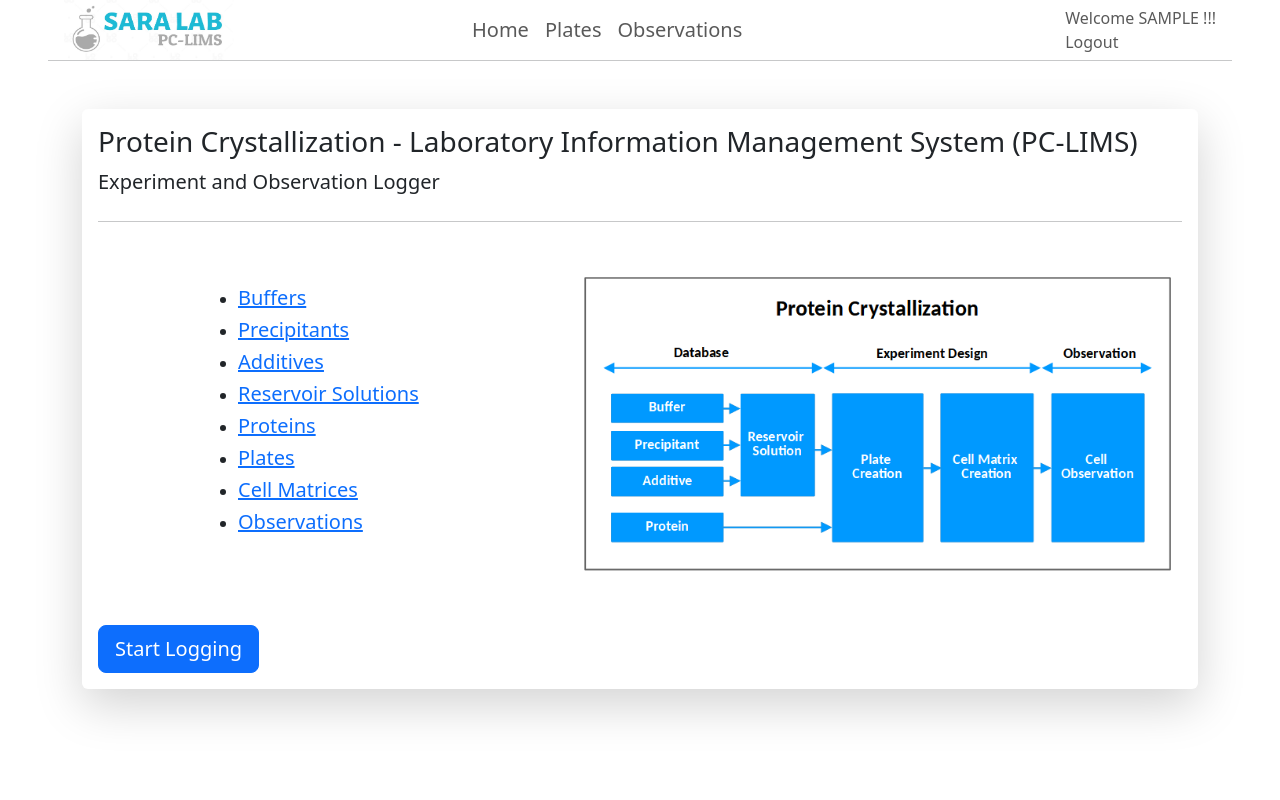
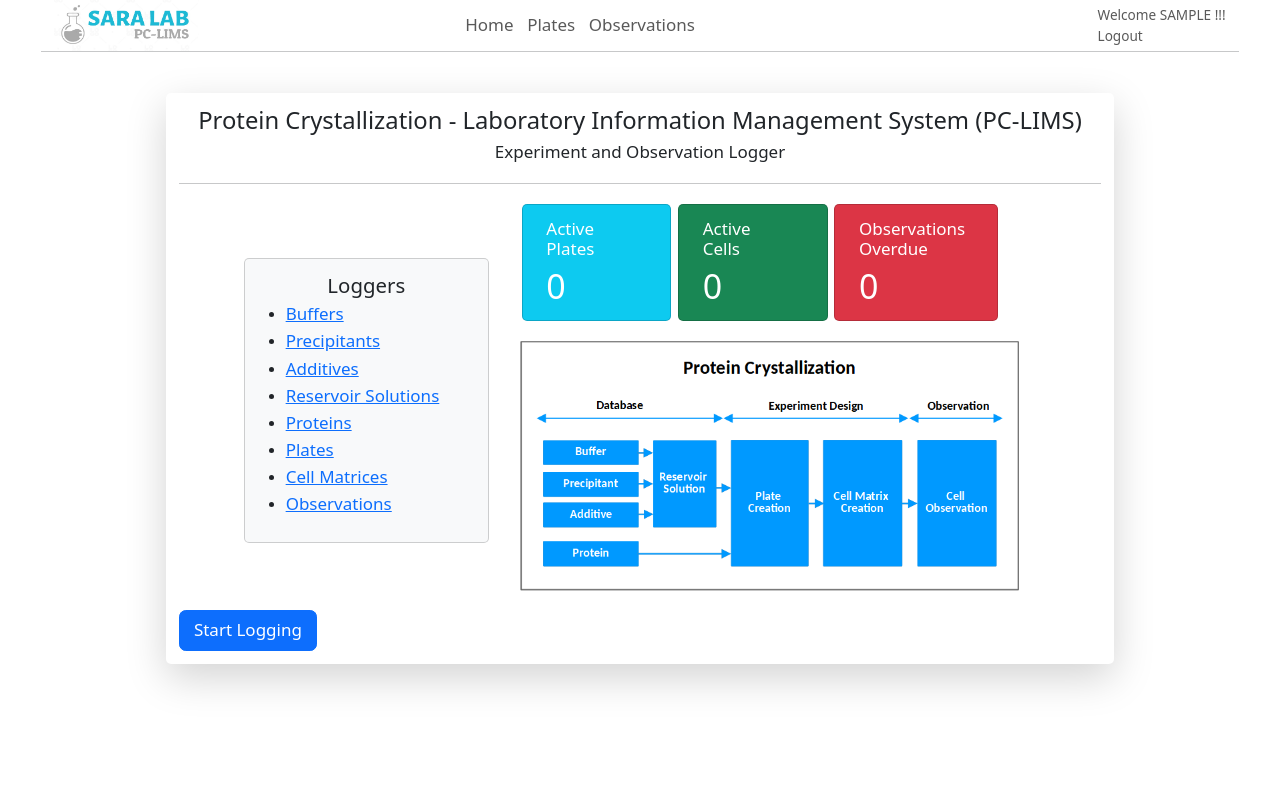
Before and after one commit to balurm/pc_lims, a Django app: page / in a window 1280 px wide. Run offline with Django 4.2, Linux system fonts and the light colour scheme; the visitor is signed in with stand-in values (Sample User, id 1); data that the repository does not hold is empty; some libraries are stand-ins or nearby versions.

Commit message:
added cards

```diff
--- a/explogger/models.py
+++ b/explogger/models.py
@@ -236,8 +236,7 @@ class Observation(models.Model):
     crystal_type = models.CharField(max_length=20,null=True, blank=True)
     crystal_size = models.CharField(max_length=20,null=True, blank=True)
     photo = models.ImageField(upload_to='images/cells/%Y/%m/%d/', null=True, blank=True)
-    # status = models.CharField(max_length=16, choices=STATUS , default='InObservation')
-    status = models.ForeignKey(Cell, on_delete=models.DO_NOTHING, to_field='status', related_name='status')
+    status = models.CharField(max_length=16, choices=STATUS , default='InObservation')
     nextdate = models.DateField()
     remark = models.TextField(null=True, blank=True)
     addedby = models.ForeignKey(User, on_delete=models.DO_NOTHING, to_field='username', related_name='o_addedby',  db_column='o_addedby')
@@ -246,5 +245,6 @@ class Observation(models.Model):
         # This is for admin display
         return f'{self.cellname}'
 
+
     def get_fields(self):
         return [(field.verbose_name, field.value_from_object(self)) for field in self.__class__._meta.fields]
--- a/explogger/static/css/styles.css
+++ b/explogger/static/css/styles.css
@@ -1,4 +1,4 @@
-@media (min-width: 1200px) {
+/* @media (min-width: 1200px) {
   .container {
     width: 970px;
    }
@@ -7,4 +7,4 @@
   .container-fixed {
     margin: 100 auto;
     max-width: 960px;
-  }
+  } */
--- a/explogger/templates/explogger/observation_newfor_cellmatrix.html
+++ b/explogger/templates/explogger/observation_newfor_cellmatrix.html
@@ -7,11 +7,10 @@
 
 {% block content %}
 <h1 class = "my-5">Edit Cell Values</h1>
-
     <form method="post" enctype="multipart/form-data">
         {% csrf_token %}
         {{ formset.management_form }}
-        <table class="table table-bordered" border='1'>
+        <table class="table table-bordered w-auto" border='1'>
                 {% for form in formset %}
                     {% if forloop.first %}
                         <thead style="background: gray; color: white;" class="fw-bold">
--- a/explogger/templates/main.html
+++ b/explogger/templates/main.html
@@ -9,11 +9,16 @@
 {% block content %}
 
 <div class="jumbotron bg-light mt-5 shadow-lg p-3 mb-5 bg-white rounded">
-  <h3 >Protein Crystallization - Laboratory Information Management System (PC-LIMS)</h3>
-  <p class="lead">Experiment and Observation Logger</p>
+  <h3 style="text-align:center">Protein Crystallization - Laboratory Information Management System (PC-LIMS)</h3>
+  <h4 class="lead" style="text-align:center" >Experiment and Observation Logger</h4>
   <hr class="my-4">
-  <div class="row m-5 px-5">
-    <div class="col-5 pt-3">
+  <div class="row mx-5 px-3">
+    <div class="col-4 pt-3 mt-5">
+      <div class="card bg-light mb-3" style="max-width: 18rem;">
+        {% comment %} <div class="card-header">Header</div> {% endcomment %}
+        <div class="card-body">
+          <h4 class="card-title" style="text-align:center">Loggers</h4>
+          {% comment %} <p class="card-text">Some quick example text to build on the card title and make up the bulk of the card's content.</p> {% endcomment %}
       <ul>
         <li><h5><a href="buffer_list/">Buffers</a></h5></li>
         <li><h5><a href="precipitant_list/">Precipitants</a></h5></li>
@@ -24,10 +29,35 @@
         <li><h5><a href="cell_list/">Cell Matrices</a></h5></li>
         <li><h5><a href="observation_list/">Observations</a></h5></li>
       </ul>
+    </div>
+  </div>
      </div>
-    <div class="col-7">
+    <div class="col-8">
+      <div class="row mx-2">
+        <div class="card text-white bg-info mb-3" style="max-width: 11rem;">
+          {% comment %} <div class="card-header"></div> {% endcomment %}
+          <div class="card-body">
+            <h5 class="card-title">Active <br>Plates</h5>
+            <h1 class="card-text">{{active_plates}}</h1>
+          </div>
+        </div>
+        <div class="card text-white bg-success mb-3 mx-2" style="max-width: 11rem;">
+          {% comment %} <div class="card-header"></div> {% endcomment %}
+          <div class="card-body">
+            <h5 class="card-title">Active <br>Cells</h5>
+            <h1 class="card-text">{{active_cells}}</h1>
+          </div>
+        </div>
+        <div class="card text-white bg-danger mb-3" style="max-width: 12rem;">
+          {% comment %} <div class="card-header"></div> {% endcomment %}
+          <div class="card-body">
+            <h5 class="card-title">Observations <br>Overdue</h5>
+            <h1 class="card-text">{{observation_overdue}}</h1>
+          </div>
+        </div>
+    </div>
+
       <img src="{% static 'img/site_workflow.png' %}" width="600">
-
     </div>
   </div>
     <p></p>
--- a/explogger/templates/master.html
+++ b/explogger/templates/master.html
@@ -6,13 +6,18 @@
 {% bootstrap_messages %}
 
 <!DOCTYPE html>
+<style>
 
+   {% comment %} * {
+    transform: scale(0.98, 0.98)
+    } {% endcomment %}
+</style>
 <html>
 <head>
   <title>{% block title %}  {% endblock %}</title>
  <link rel="stylesheet" href="{% static 'css/styles.css' %}">
 </head>
-<body class="mx-5">
+<body class="mx-5" style=" zoom:85%;">
 
 <!--
 example 3 - Navbar with brand left, links on center and right that collapse into the vert mobile menu
--- a/explogger/views/list_views.py
+++ b/explogger/views/list_views.py
@@ -3,9 +3,10 @@
 from django.shortcuts import render
 from django.contrib.auth.mixins import PermissionRequiredMixin
 from django.views.generic import ListView
-from ..models import Buffer, Precipitant, Additive, Reservoirsolution, Protein, Plate
+from ..models import Buffer, Precipitant, Additive, Reservoirsolution, Protein, Plate, Cell, Observation
 from django.contrib.auth.decorators import login_required
 from django.db import models
+from datetime import datetime
 
 
 
@@ -85,6 +86,16 @@ class ObservationPlateListView(BufferListView):
 
 @login_required(login_url='/accounts/login/')
 def main(request):
-    return render(request, "main.html",{
-        "username": request.user.username # don't overwriting user
-    })
+    username = request.user.username
+    active_plates = Plate.objects.filter(status='Active', addedby=username).count()
+    active_cells = Cell.objects.filter(cellstatus='InObservation', addedby=username).count()
+    observation_overdue = Observation.objects.filter(status='InObservation', addedby=username, nextdate__lte=datetime.now()).values('combiname').distinct().count()
+
+    context = {
+        'username':username,
+        'active_plates':active_plates,
+        'active_cells':active_cells,
+        'observation_overdue':observation_overdue
+    }
+
+    return render(request, "main.html", context)
```
Also changed, not shown: explogger/views/form_views.py (+20 -5 lines), requirements.txt (+8 -0 lines), explogger/migrations/0001_initial.py, media/app_screenshot.jpg (added).
